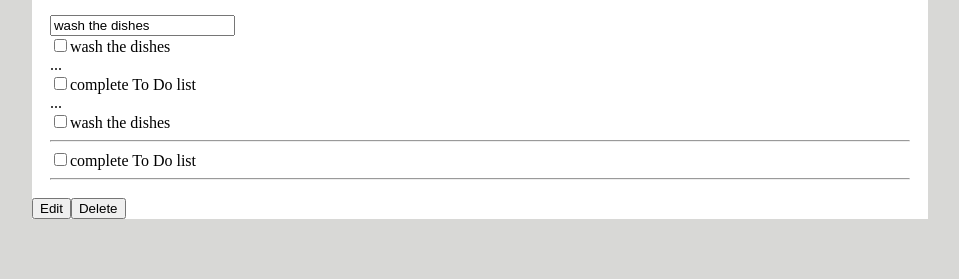
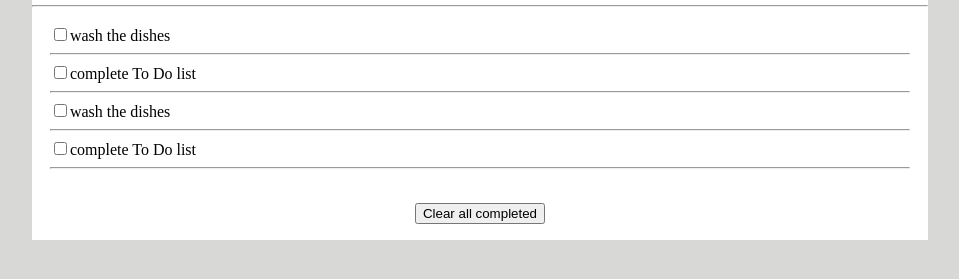
Before and after one commit to AbdelazizSoliman/Todo-list-PeerFeedback, a website built with webpack: page dist/index.html in a window 1280 px wide. Shown: the part 311-590 px from the top of the page, without its empty margins (160-1119 px from the left). Built offline with nearby package versions, Linux system fonts and the light colour scheme.

```diff
--- a/dist/index.html
+++ b/dist/index.html
@@ -1,5 +1,5 @@
 <!DOCTYPE html>
-<html>
+<html lang="en">
   <head>
     <meta charset="utf-8" />
     <title>TO-Do-list</title>
@@ -27,23 +27,15 @@
           <button type="submit" class="add">
             <i class="add-btn fa fa-reply-all"></i>
           </button>
-          <hr />
         </form>
       </header>
       <section class="task-list">
+        <hr />
         <div id="tasks">
           <div class="task">
-            <div class="content">
-              <input
-                type="text"
-                class="text"
-                value="wash the dishes"
-                readonly
-              />
-            </div>
+            <div class="content"></div>
             <div class="actions">
-              <button class="edit">Edit</button>
-              <button class="Delete">Delete</button>
+              <button class="clear">Clear all completed</button>
             </div>
           </div>
         </div>
```
Also changed, not shown: dist/main.bundle.js (+2 -2 lines), README.md.
